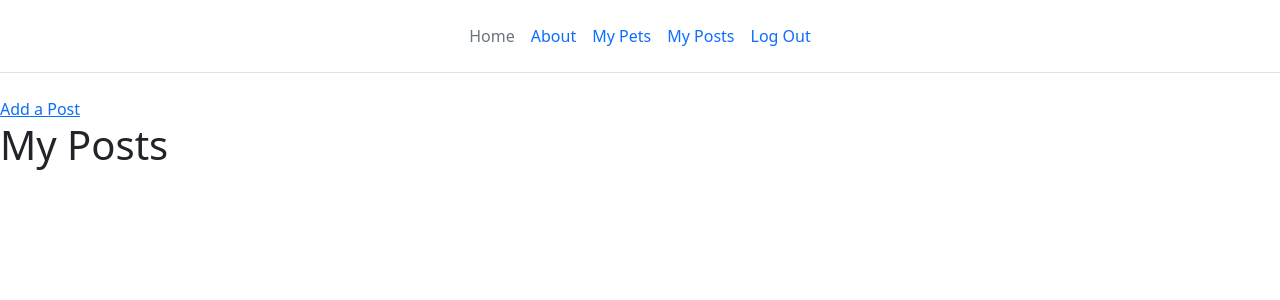
After one commit to chrispaladin7/fuzzyfriends, a Django app: page /posts/ in a window 1280 px wide. The commit adds this page. Shown: the top 300 px of the page. Run offline with Django 4.2, Linux system fonts and the light colour scheme; the visitor is signed in with stand-in values (Sample User, id 1); data that the repository does not hold is empty.

Commit message:
CRUD for posts

```diff
--- a/main_app/templates/base.html
+++ b/main_app/templates/base.html
@@ -27,7 +27,7 @@
         <li><a href="" class="nav-link px-2">About</a></li>
         {% if user.is_authenticated %}
         <li><a href="{% url 'pets_list' %}" class="nav-link px-2">My Pets</a></li>
-        <li><a href="" class="nav-link px-2">My Posts</a></li>
+        <li><a href="{% url 'posts_list' %}" class="nav-link px-2">My Posts</a></li>
         <li><a href="{% url 'logout' %}" class="nav-link px-2">Log Out</a></li>
       </ul>
 
--- a/main_app/templates/home.html
+++ b/main_app/templates/home.html
@@ -11,7 +11,7 @@
   {% if user in post.likes.all %}
   <p>Liked</p>
   <form action="" method="POST">
-     {% csrf_token %}
+    {% csrf_token %}
     <button type="submit">heart❤️</button>
   </form>
   {% else %}
--- a/main_app/templates/main_app/post_form.html
+++ b/main_app/templates/main_app/post_form.html
@@ -1,10 +1,8 @@
 {% extends 'base.html' %}
 {% block content %}
 
-
-
 {% if object %}
-  <h1>Edit <span class="teal-text">{{ object.name }}</span></h1>
+  <h1>Edit Post</h1>
 {% else %}
   <h1>Add Post</h1>
 {% endif %}
--- /dev/null
+++ b/main_app/templates/posts/posts_list.html
@@ -0,0 +1,20 @@
+{% extends 'base.html' %}
+{% block content %}
+
+<a href="{% url 'post_create' %}">Add a Post</a>
+
+<h1>My Posts</h1>
+
+{% for post in posts %}
+<div>
+  <img height="200px" width="200px" src="{{ post.image }}" alt="Image is unavailable">
+  <p>{{ post.caption }}</p>
+  <p>{{ post.date }}</p>
+  <a href="{% url 'posts_update' post.id %}">Edit</a>
+  <a href="{% url 'posts_delete' post.id %}">Delete</a>
+</div>
+<hr>
+
+{% endfor %}
+
+{% endblock %}
--- a/main_app/urls.py
+++ b/main_app/urls.py
@@ -10,6 +10,9 @@ urlpatterns = [
   path('pets/<int:pk>/delete/', views.PetDelete.as_view(), name='pets_delete'),
   #post
   path('post/create/', views.PostCreate.as_view(), name='post_create'),
+  path('posts/<int:pk>/update/', views.PostUpdate.as_view(), name='posts_update'),
+  path('posts/<int:pk>/delete/', views.PostDelete.as_view(), name='posts_delete'),
+  path('posts/', views.posts_list, name='posts_list'),
   #signup
   path('accounts/signup/', views.signup, name='signup'),
 ]
--- a/main_app/views.py
+++ b/main_app/views.py
@@ -26,7 +26,7 @@ def pets_list(request):
 class PetCreate(LoginRequiredMixin, CreateView):
     model = Pet
     fields = ['name', 'type_of_animal', 'breed',
-              'description', 'profile_picture']
+            'description', 'profile_picture']
     success_url = '/pets'
 
     def form_valid(self, form):
@@ -37,7 +37,7 @@ class PetCreate(LoginRequiredMixin, CreateView):
 class PetUpdate(LoginRequiredMixin, UpdateView):
     model = Pet
     fields = ['name', 'type_of_animal', 'breed',
-              'description', 'profile_picture']
+            'description', 'profile_picture']
     success_url = '/pets'
 
 
@@ -65,6 +65,21 @@ class PostCreate(LoginRequiredMixin, CreateView):
     #     user.liked_posts.add(post_id)
     #     return redirect('home', post_id=post_id)
 
+@login_required
+def posts_list(request):
+    posts = Post.objects.filter(user=request.user)
+    return render(request, 'posts/posts_list.html', {
+        'posts': posts
+    })
+
+class PostUpdate(LoginRequiredMixin, UpdateView):
+    model = Post
+    fields = ['caption']
+    success_url = '/'
+
+class PostDelete(LoginRequiredMixin, DeleteView):
+    model = Post
+    success_url = '/'
 
 def signup(request):
     error_message = ''
```
Also changed, not shown: main_app/templates/main_app/post_confirm_delete.html (added, +13 -0 lines).
